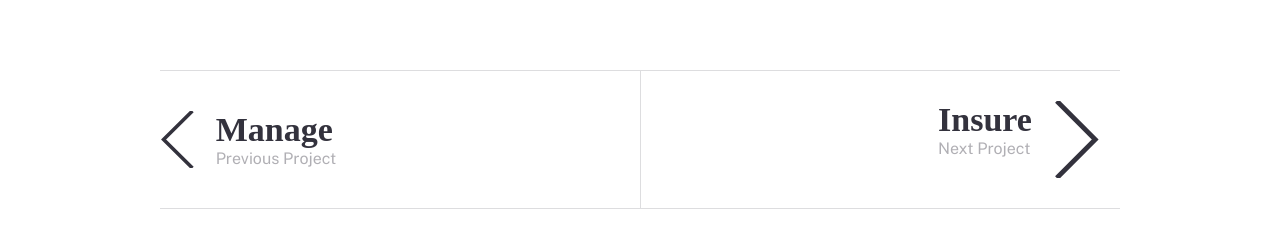
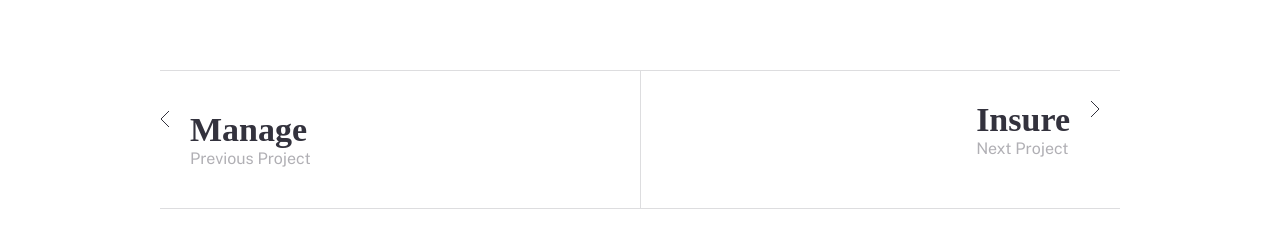
Before and after one commit to bkkcreative19/minimalistic-portfolio, a React (Create React App) app: page /projects/Bookmark in a window 1280 px wide. Shown: the part 1911-2139 px from the top of the page. Built offline with nearby package versions, Linux system fonts and the light colour scheme; a web font is replaced by a local one.

Commit message:
finished detail mobile view

```diff
--- a/src/pages/ProjectDetails/ProjectDetails.js
+++ b/src/pages/ProjectDetails/ProjectDetails.js
@@ -69,15 +69,17 @@ const ProjectDetails = ({match}) => {
                         <p>Previous Project</p>
                     </div>
 
-                    <img className='left' src={leftIcon} alt=""/>
+                    <Link to={`/projects/${previous}`}><img className='left' src={leftIcon} alt=""/></Link>
+
                 </div>
                 <div className="slider-controls__next">
                     <div className="slider-controls__next-content">
-                    <Link to={`/projects/${next}`}><h4>{next}</h4></Link>
+                        <Link to={`/projects/${next}`}><h4>{next}</h4></Link>
                         <p>Next Project</p>
                     </div>
 
-                    <img className='right' src={rightIcon} alt=""/>
+                    <Link to={`/projects/${next}`}><img className='right' src={rightIcon} alt=""/></Link>
+
                 </div>
             </div>
             <Interested/>
--- a/src/pages/ProjectDetails/ProjectDetails.scss
+++ b/src/pages/ProjectDetails/ProjectDetails.scss
@@ -45,6 +45,9 @@
                     position: absolute;
                     left: 0;
                   }
+                @media screen and (max-width: 750px) {
+                    position: unset;
+                  }
 
             }
             &-text {
@@ -59,6 +62,11 @@
                     float: right;
                     margin: 0;
                     width: 50%;
+                  }
+                @media screen and (max-width: 750px) {
+                    float: none;
+                    width: 100%;
+                    margin-top: 1.5rem;
                   }
 
             }
@@ -128,9 +136,32 @@
 
     & img.left,  & img.right {
         margin-right: 2rem;
+
+        @media screen and (max-width: 750px) {
+            width: 1rem;
+           }
     }
     & img.right {
         margin-left: 2rem;
+
+        @media screen and (max-width: 750px) {
+            flex-direction: column-reverse;
+            position: relative;
+            top: -2rem;
+            left: 17rem;
+
+           }
+    }
+    & img.left {
+
+
+        @media screen and (max-width: 750px) {
+            flex-direction: column-reverse;
+            position: relative;
+            top: -2rem;
+            left: -.1rem;
+
+           }
     }
 
     & h4 {
@@ -151,6 +182,12 @@
         justify-content: flex-end;
         padding: 4rem 0;
         cursor: pointer;
+
+        @media screen and (max-width: 750px) {
+            flex-direction: column-reverse;
+            justify-content: center;
+            position: relative;
+           }
     }
     &__next {
         flex: 2;
@@ -159,5 +196,28 @@
         border-left: 1px solid #33323d2a;
         padding: 3rem 0;
         cursor: pointer;
+
+        &-content {
+
+            @media screen and (max-width: 750px) {
+                margin-left: auto;
+               }
+
+               & p {
+
+                @media screen and (max-width: 750px) {
+                    text-align: end;
+                   }
+
+               }
+
+        }
+
+        @media screen and (max-width: 750px) {
+            flex-direction: column-reverse;
+            justify-content: center;
+            position: relative;
+            margin-left: auto;
+           }
     }
 }
```
